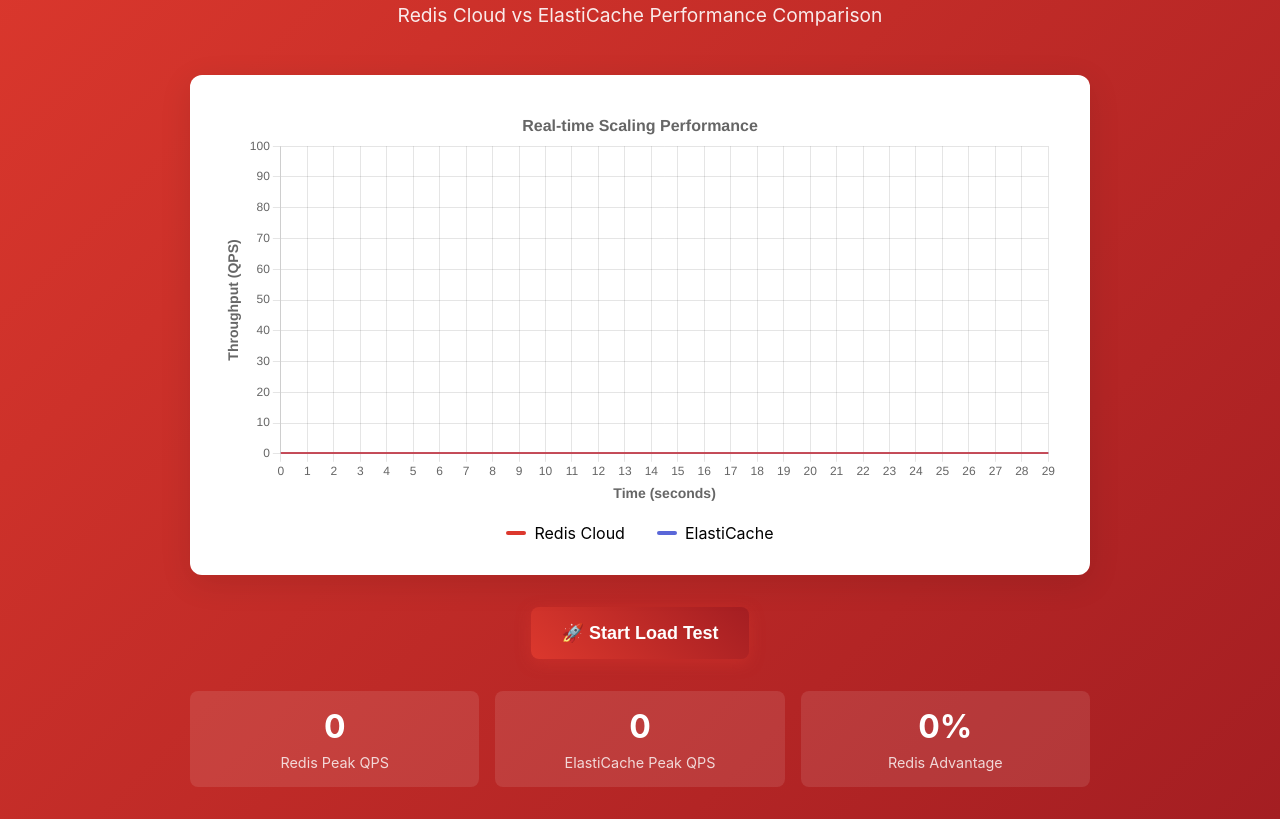
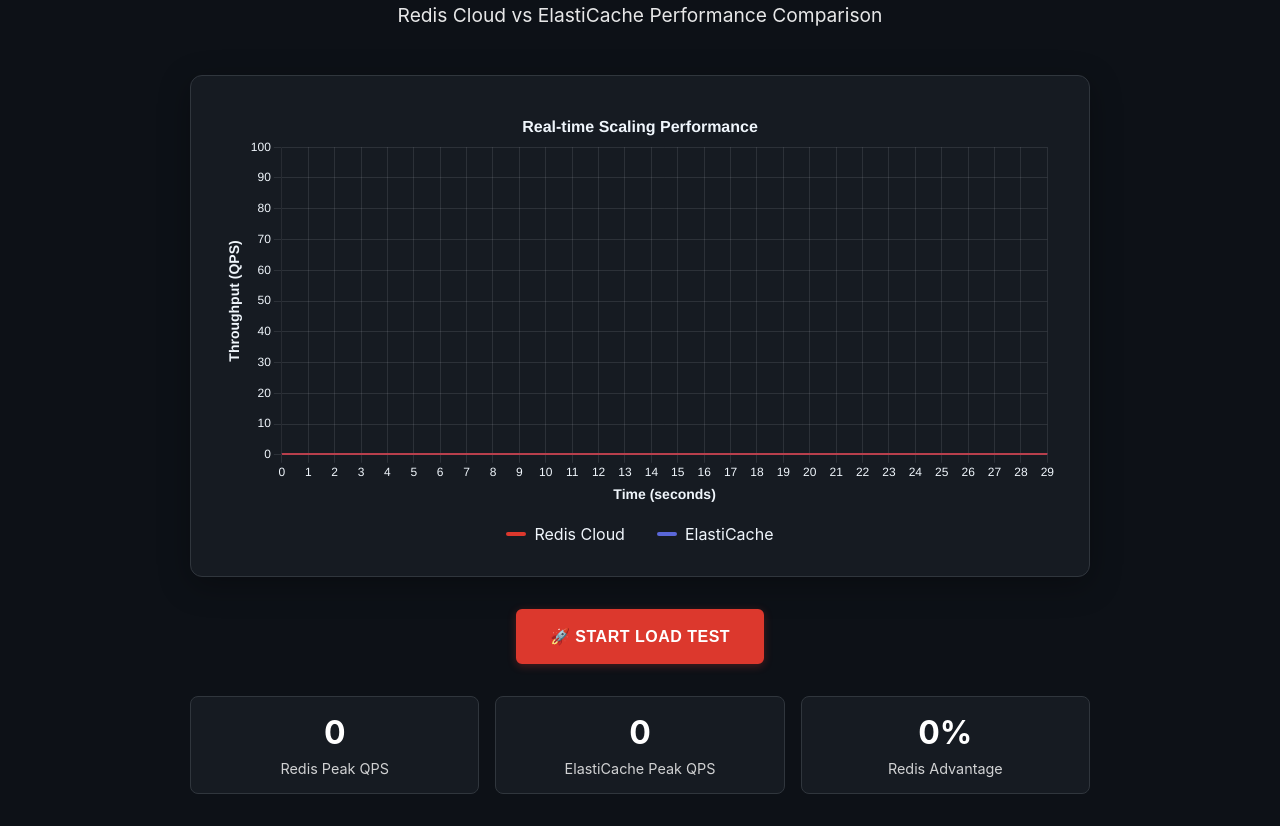
Before and after one commit to igalperelman/igalperelman.github.io, a plain HTML site: page index.html in a window 1280 px wide. Shown: the part 124-950 px from the top of the page. Drawn offline with nearby package versions, Linux system fonts and the light colour scheme.

Commit message:
Update index.html
another color change

```diff
--- a/index.html
+++ b/index.html
@@ -9,7 +9,7 @@
         body {
             margin: 0;
             font-family: -apple-system, BlinkMacSystemFont, 'Segoe UI', 'Roboto', sans-serif;
-            background: linear-gradient(135deg, #DC382D 0%, #A41E22 100%);
+            background: #0D1117;
             min-height: 100vh;
             padding: 2rem;
         }
@@ -31,35 +31,42 @@
             margin-bottom: 3rem;
         }
         .card {
-            background: white;
+            background: #161B22;
+            border: 1px solid #30363D;
             border-radius: 12px;
-            box-shadow: 0 8px 32px rgba(0, 0, 0, 0.1);
+            box-shadow: 0 8px 32px rgba(0, 0, 0, 0.3);
             padding: 2rem;
             margin-bottom: 2rem;
-            backdrop-filter: blur(10px);
         }
         .button {
-            background: linear-gradient(45deg, #DC382D, #A41E22);
+            background: #DC382D;
             color: white;
-            border: none;
-            padding: 15px 30px;
-            border-radius: 8px;
-            font-size: 18px;
+            border: 2px solid #DC382D;
+            padding: 16px 32px;
+            border-radius: 6px;
+            font-size: 16px;
             font-weight: 600;
             cursor: pointer;
-            transition: all 0.3s ease;
-            box-shadow: 0 4px 15px rgba(220, 56, 45, 0.4);
+            transition: all 0.2s ease;
+            text-transform: uppercase;
+            letter-spacing: 0.5px;
+            box-shadow: 0 2px 8px rgba(220, 56, 45, 0.3);
         }
         .button:hover {
-            transform: translateY(-2px);
-            box-shadow: 0 6px 20px rgba(220, 56, 45, 0.6);
-            background: linear-gradient(45deg, #E74C3C, #DC382D);
+            background: transparent;
+            color: #DC382D;
+            border-color: #DC382D;
+            box-shadow: 0 4px 12px rgba(220, 56, 45, 0.4);
+            transform: translateY(-1px);
         }
         .button:disabled {
             background: #6c757d;
+            border-color: #6c757d;
+            color: white;
             cursor: not-allowed;
             transform: none;
             box-shadow: none;
+            opacity: 0.6;
         }
         #chartContainer {
             width: 100%;
@@ -73,7 +80,8 @@
             gap: 1rem;
         }
         .stat-card {
-            background: rgba(255,255,255,0.1);
+            background: #161B22;
+            border: 1px solid #30363D;
             border-radius: 8px;
             padding: 1rem;
             color: white;
@@ -98,6 +106,7 @@
             display: flex;
             align-items: center;
             gap: 0.5rem;
+            color: #F0F6FC;
         }
         .legend-color {
             width: 20px;
@@ -196,26 +205,31 @@
                             title: {
                                 display: true,
                                 text: 'Time (seconds)',
-                                font: { size: 14, weight: 'bold' }
+                                font: { size: 14, weight: 'bold' },
+                                color: '#F0F6FC'
                             },
-                            grid: { color: 'rgba(0,0,0,0.1)' }
+                            grid: { color: 'rgba(240, 246, 252, 0.1)' },
+                            ticks: { color: '#F0F6FC' }
                         },
                         y: {
                             title: {
                                 display: true,
                                 text: 'Throughput (QPS)',
-                                font: { size: 14, weight: 'bold' }
+                                font: { size: 14, weight: 'bold' },
+                                color: '#F0F6FC'
                             },
                             min: 0,
                             max: 100,
-                            grid: { color: 'rgba(0,0,0,0.1)' }
+                            grid: { color: 'rgba(240, 246, 252, 0.1)' },
+                            ticks: { color: '#F0F6FC' }
                         }
                     },
                     plugins: {
                         title: {
                             display: true,
                             text: 'Real-time Scaling Performance',
-                            font: { size: 16, weight: 'bold' }
+                            font: { size: 16, weight: 'bold' },
+                            color: '#F0F6FC'
                         },
                         legend: { display: false }
                     },
```
